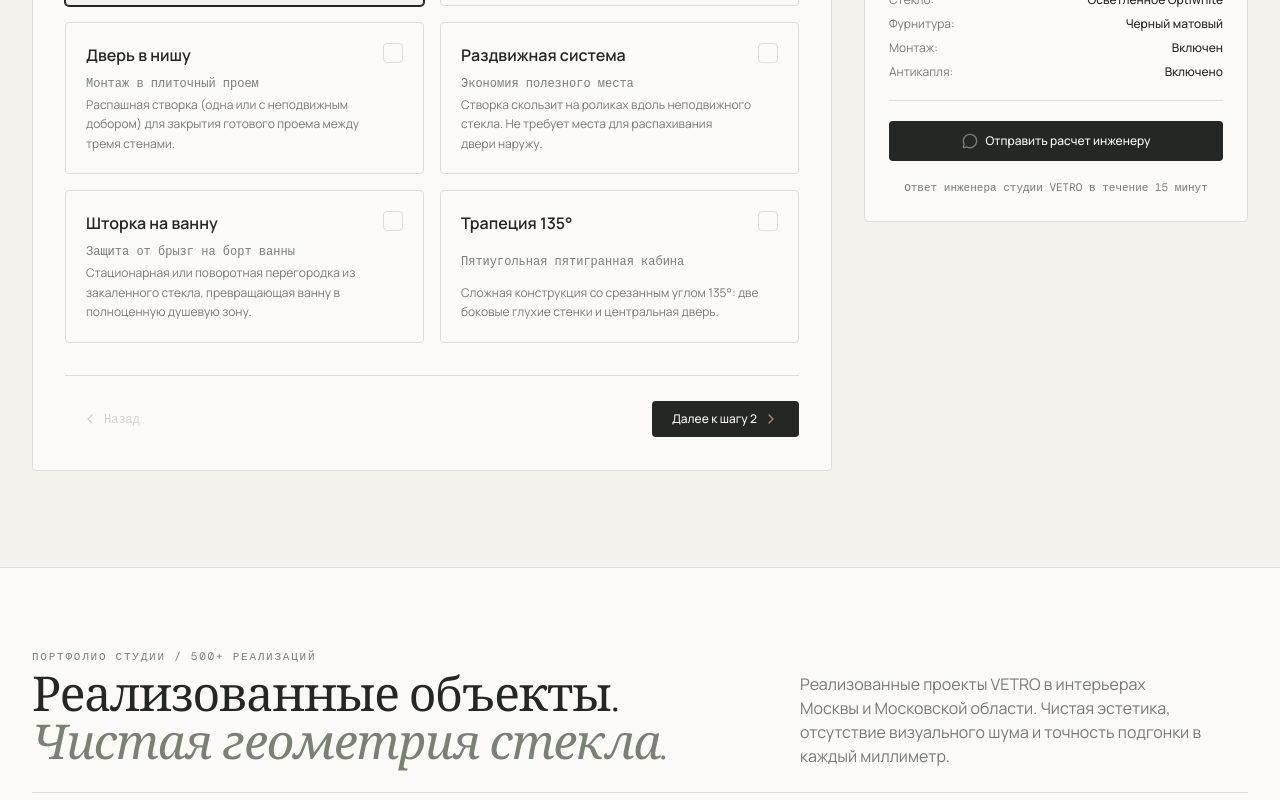
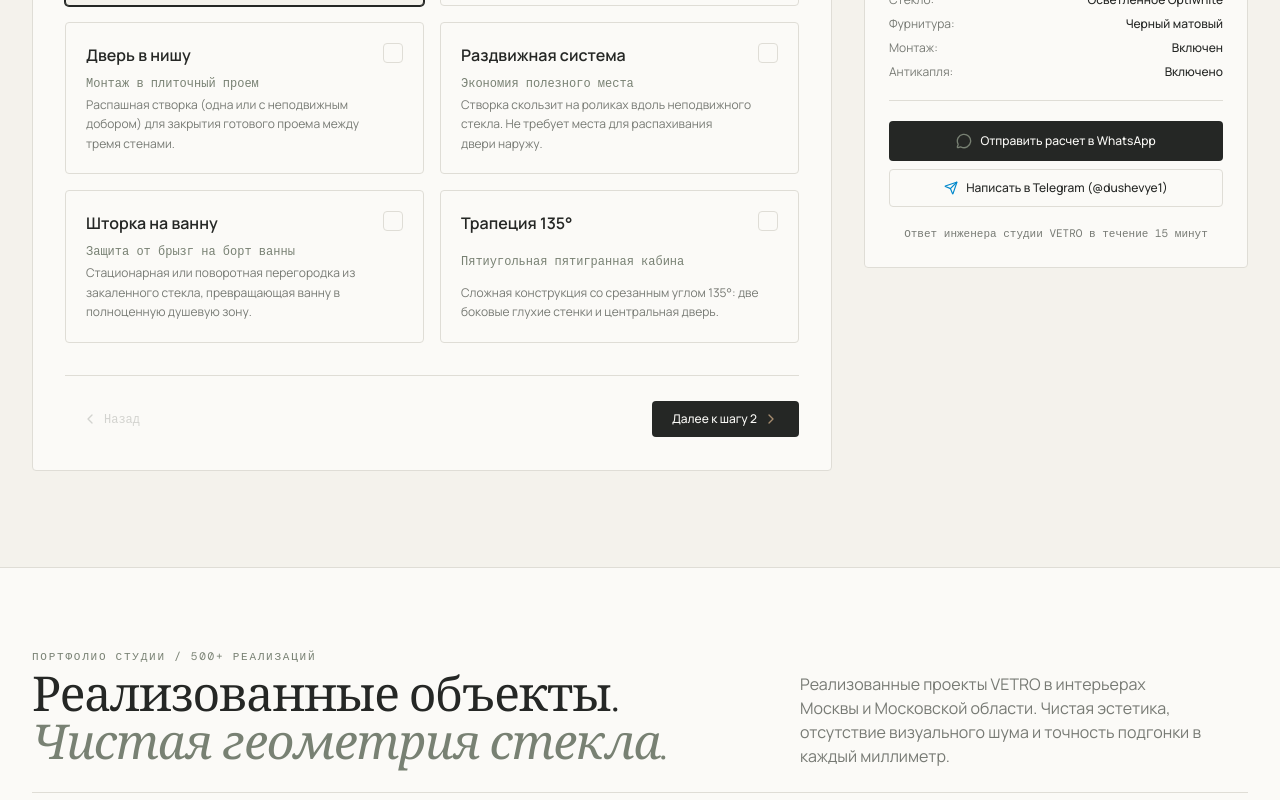
Before and after one commit to ggrk52/vetro, a React (Vite) app: page / in a window 1280 px wide. Shown: the part 6320-7120 px from the top of the page. Built offline with nearby package versions, Linux system fonts and the light colour scheme; a web font is replaced by a local one.

Commit message:
feat(contacts): update Telegram link to dushevye1 and expose in calculator

```diff
--- a/src/components/calculator/CalculatorSection.tsx
+++ b/src/components/calculator/CalculatorSection.tsx
@@ -27,6 +27,7 @@ import {
   formatPrice
 } from '../../utils/calculatorPricing';
 import { PhoneInputMask, isPhoneComplete } from '../common/PhoneInputMask';
+import { businessConfig } from '../../data/businessConfig';
 
 export interface CalculatorSectionProps {
   onOpenMeasurementModal?: () => void;
@@ -863,7 +864,8 @@ export const CalculatorSection: React.FC<CalculatorSectionProps> = ({ onOpenMeas
               </div>
             </div>
 
-            {/* Direct Action Link */}
+            {/* Direct Action Links */}
+            <div className="space-y-2">
               <a
                 href={whatsappQuoteUrl}
                 target="_blank"
@@ -871,8 +873,18 @@ export const CalculatorSection: React.FC<CalculatorSectionProps> = ({ onOpenMeas
                 className="w-full inline-flex items-center justify-center gap-2 py-3 px-4 rounded bg-[#252725] dark:bg-[#B2E4DD] text-[#FBFAF7] dark:text-[#102126] hover:bg-[#383B38] dark:hover:bg-[#D3F1EB] font-medium dark:font-semibold text-xs transition-colors duration-150 active:scale-[0.98]"
               >
                 <MessageCircle className="size-4 text-[#788173] dark:text-[#102126]" />
-              <span>Отправить расчет инженеру</span>
+                <span>Отправить расчет в WhatsApp</span>
               </a>
+              <a
+                href={businessConfig.telegramUrl}
+                target="_blank"
+                rel="noopener noreferrer"
+                className="w-full inline-flex items-center justify-center gap-2 py-2.5 px-4 rounded bg-[#FBFAF7] dark:bg-[#0F1B25] hover:bg-[#E8E5DD] dark:hover:bg-[#1B2C36] border border-[#DFDDD6] dark:border-[#34434E] dark:hover:border-[#B2E4DD] text-[#252725] dark:text-[#F1F2EF] font-medium text-xs transition-colors duration-150 active:scale-[0.98]"
+              >
+                <Send className="size-3.5 text-[#0088cc] dark:text-[#B2E4DD]" />
+                <span>Написать в Telegram (@{businessConfig.telegramUsername})</span>
+              </a>
+            </div>
 
             <div className="mt-3 text-center">
               <span className="text-[11px] font-mono text-[#777A74] dark:text-[#B7C3CA]">
--- a/src/data/businessConfig.ts
+++ b/src/data/businessConfig.ts
@@ -24,8 +24,8 @@ export const businessConfig: BusinessContact = {
   experienceYears: 10,
   phone: "+7 (926) 840-23-45",
   phoneRaw: "+79268402345",
-  telegramUsername: "vetro_glass",
-  telegramUrl: "https://t.me/vetro_glass",
+  telegramUsername: "dushevye1",
+  telegramUrl: "https://t.me/dushevye1",
   whatsappUrl: "https://wa.me/79268402345?text=%D0%97%D0%B4%D1%80%D0%B0%D0%B2%D1%81%D1%82%D0%B2%D1%83%D0%B9%D1%82%D0%B5!%20%D0%A5%D0%BE%D1%87%D1%83%20%D1%83%D0%B7%D0%BD%D0%B0%D1%82%D1%8C%20%D1%81%D1%82%D0%BE%D0%B8%D0%BC%D0%BE%D1%81%D1%82%D1%8C%20%D0%B4%D1%83%D1%88%D0%B5%D0%B2%D0%BE%D0%B9%20%D0%BF%D0%B5%D1%80%D0%B5%D0%B3%D0%BE%D1%80%D0%BE%D0%B4%D0%BA%D0%B8%20%D0%B2%20%D1%81%D1%82%D1%83%D0%B4%D0%B8%D0%B8%20VETRO",
   workingHours: "Ежедневно с 09:00 до 21:00",
   serviceRegion: "Москва и вся Московская область (до 70 км от МКАД)",
```
Lines whose indentation alone changed are shown as unchanged.
